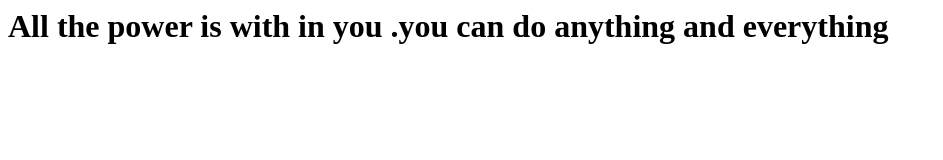
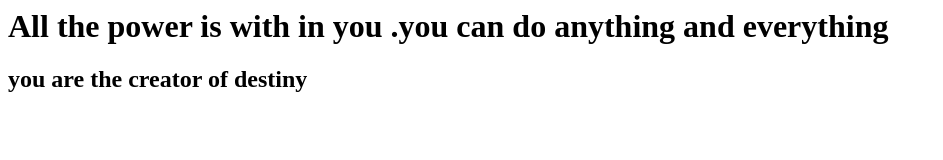
Before and after one commit to vishnureddy9/firstgitrepo, a plain HTML site: page index.html in a window 1280 px wide. Shown: the whole page, without its empty margins (0-943 px from the left). Drawn offline with Linux system fonts and the light colour scheme.

Commit message:
added 2nd quote

```diff
--- a/index.html
+++ b/index.html
@@ -2,6 +2,7 @@
 <body>
 
 <h1>  All the power is with in you .you can do anything and everything </h1>
+<h2> you are the creator of destiny </h2>
 
 
 
```
